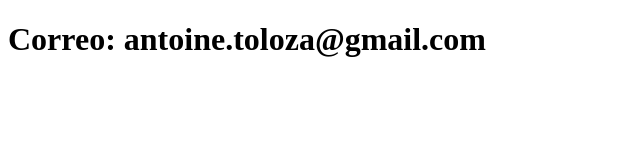
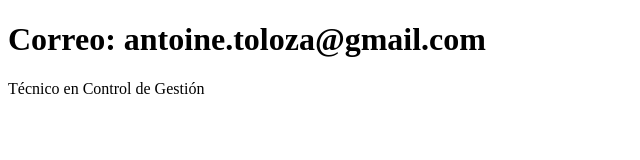
Before and after one commit to Antoine-toloza/challenge, a plain HTML site: page contacto.html in a window 1280 px wide. Shown: the whole page, without its empty margins (0-640 px from the left). Drawn offline with Linux system fonts and the light colour scheme.

Commit message:
Actualiza el contacto

```diff
--- a/contacto.html
+++ b/contacto.html
@@ -7,5 +7,6 @@
 </head>
 <body>
     <h1>Correo: antoine.toloza@gmail.com</h1>
+        <p>Técnico en Control de Gestión</p>
 </body>
 </html>
```
